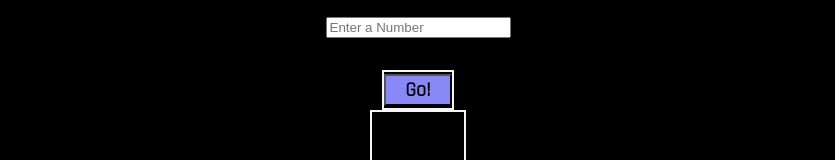
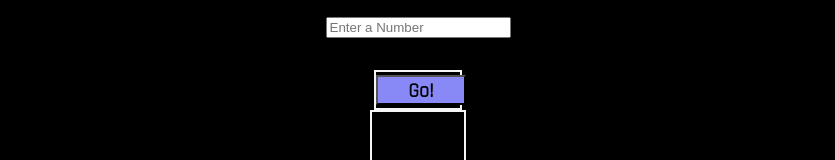
Before and after one commit to cvs181801/square-root, a plain HTML site: page index.html in a window 1280 px wide. Shown: the part 131-291 px from the top of the page, without its empty margins (222-1057 px from the left). Drawn offline with Linux system fonts and the light colour scheme.

Commit message:
try again

```diff
--- a/stylesheet.css
+++ b/stylesheet.css
@@ -30,7 +30,7 @@ h1 {
 
 #buttonContainer {
     border: 2px solid whitesmoke;
-    width: 4.5em;
+    width: 5.5em;
     height: 2.5em;
     margin-bottom: 2em;
     justify-content: center;
@@ -45,6 +45,8 @@ h1 {
     font-family: var(--ff-main);
     color: black;
     font-size: 1.25rem;
+    width: 4.5em;
+    height: 1.5em;
 }
 
 form {
```
